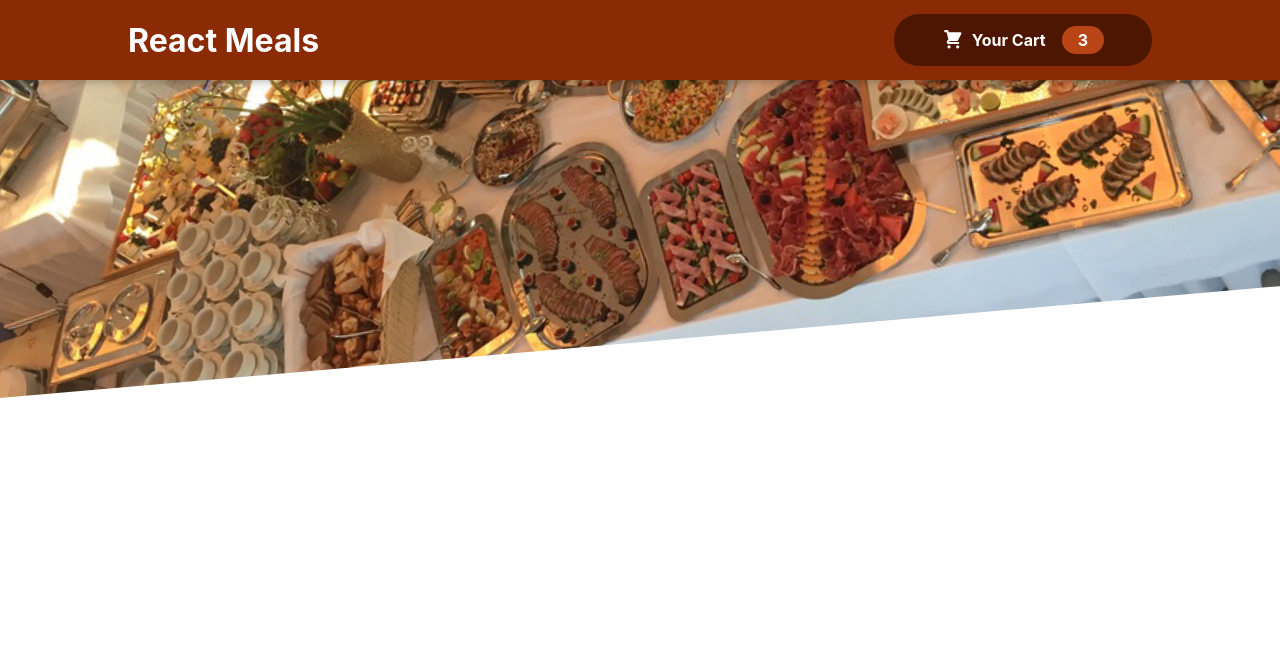
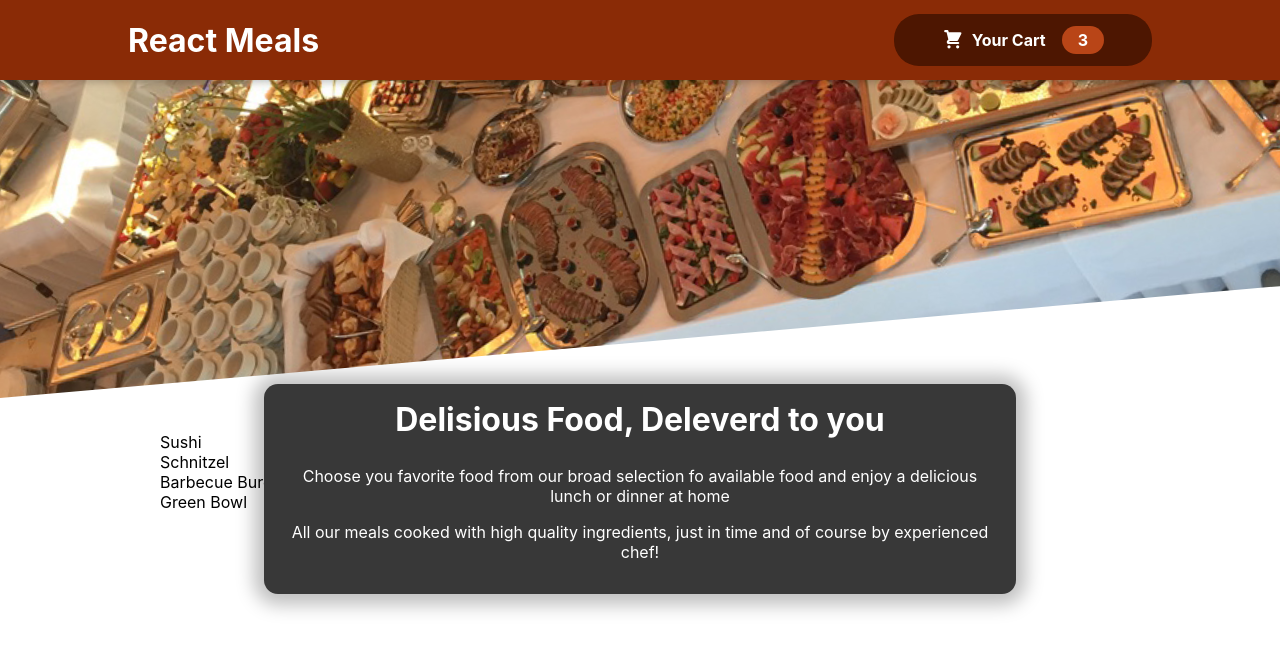
Before and after one commit to PythonDjangoJavascript/food_order, a React (Create React App) app: page / in a window 1280 px wide. Shown: the top 650 px of the page. Built offline with nearby package versions, Linux system fonts and the light colour scheme.

Commit message:
summary and dummy meals list added

```diff
--- a/src/App.js
+++ b/src/App.js
@@ -1,11 +1,15 @@
 import React from 'react';
 
-import Header from './components/Layout/Header';
+import Header from "./components/Layout/Header";
+import Meals from "./components/Meals/Meals"
 
 function App() {
   return (
     <React.Fragment>
       <Header />
+      <main>
+        <Meals />
+      </main>
     </React.Fragment>
   );
 }
--- /dev/null
+++ b/src/components/Meals/AvailableMeals.jsx
@@ -0,0 +1,42 @@
+import classes from './AvailableMeals.module.css';
+
+const DUMMY_MEALS = [
+    {
+        id: 'm1',
+        name: 'Sushi',
+        description: 'Finest fish and veggies',
+        price: 22.99,
+    },
+    {
+        id: 'm2',
+        name: 'Schnitzel',
+        description: 'A german specialty!',
+        price: 16.5,
+    },
+    {
+        id: 'm3',
+        name: 'Barbecue Burger',
+        description: 'American, raw, meaty',
+        price: 12.99,
+    },
+    {
+        id: 'm4',
+        name: 'Green Bowl',
+        description: 'Healthy...and green...',
+        price: 18.99,
+    },
+];
+
+function AvailableMeals() {
+    const mealsList = DUMMY_MEALS.map(meal => <li>{meal.name}</li>)
+
+    return (
+        <section className={classes.meals}>
+            <ul>
+                {mealsList}
+            </ul>
+        </section>
+    )
+}
+
+export default AvailableMeals
--- /dev/null
+++ b/src/components/Meals/AvailableMeals.module.css
@@ -0,0 +1,24 @@
+.meals {
+  max-width: 60rem;
+  width: 90%;
+  margin: 2rem auto;
+  animation: meals-appear 1s ease-out forwards;
+}
+
+.meals ul {
+  list-style: none;
+  margin: 0;
+  padding: 0;
+}
+
+@keyframes meals-appear {
+  from {
+    opacity: 0;
+    transform: translateY(3rem);
+  }
+
+  to {
+    opacity: 1;
+    transform: translateY(0);
+  }
+}
--- /dev/null
+++ b/src/components/Meals/Meals.jsx
@@ -0,0 +1,15 @@
+import { Fragment } from 'react';
+
+import AvailableMeals from "./AvailableMeals";
+import MealsSummary from "./MealsSummary";
+
+function Meals() {
+    return (
+        <Fragment>
+            <AvailableMeals />
+            <MealsSummary />
+        </Fragment>
+    );
+}
+
+export default Meals;
--- /dev/null
+++ b/src/components/Meals/MealsSummary.jsx
@@ -0,0 +1,19 @@
+import classes from './MealsSummary.module.css';
+
+function MealsSummary() {
+    return (
+        <section className={classes.summary}>
+            <h2>Delisious Food, Deleverd to you</h2>
+            <p>
+                Choose you favorite food from our broad selection fo available
+                food and enjoy a delicious lunch or dinner at home
+            </p>
+            <p>
+                All our meals cooked with high quality ingredients, just in time
+                and of course by experienced chef!
+            </p>
+        </section>
+    );
+}
+
+export default MealsSummary
--- /dev/null
+++ b/src/components/Meals/MealsSummary.module.css
@@ -0,0 +1,18 @@
+.summary {
+  text-align: center;
+  max-width: 45rem;
+  width: 90%;
+  margin: auto;
+  margin-top: -10rem;
+  position: relative;
+  background-color: #383838;
+  color: white;
+  border-radius: 14px;
+  padding: 1rem;
+  box-shadow: 0 1px 18px 10px rgba(0, 0, 0, 0.25);
+}
+
+.summary h2 {
+  font-size: 2rem;
+  margin-top: 0;
+}
```
